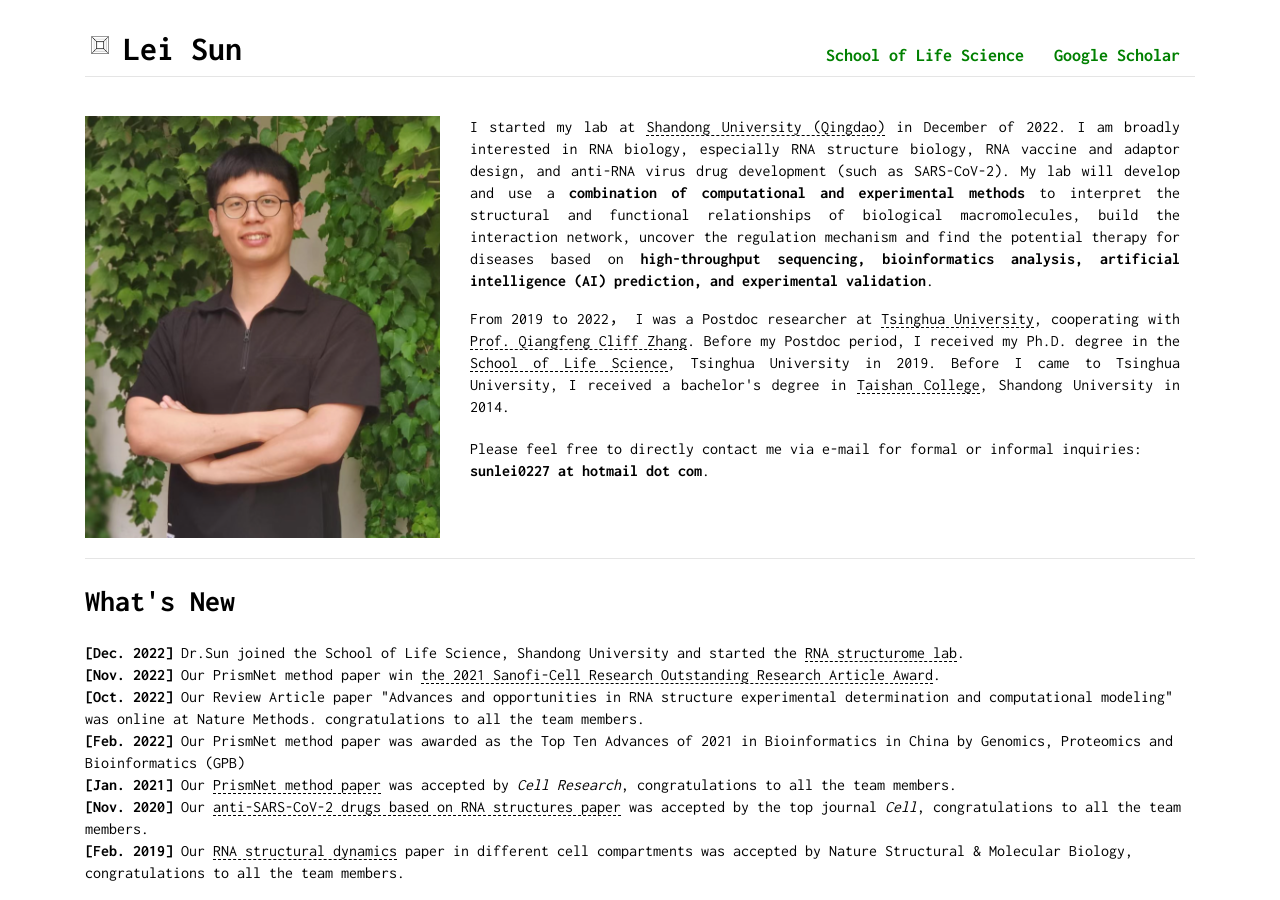
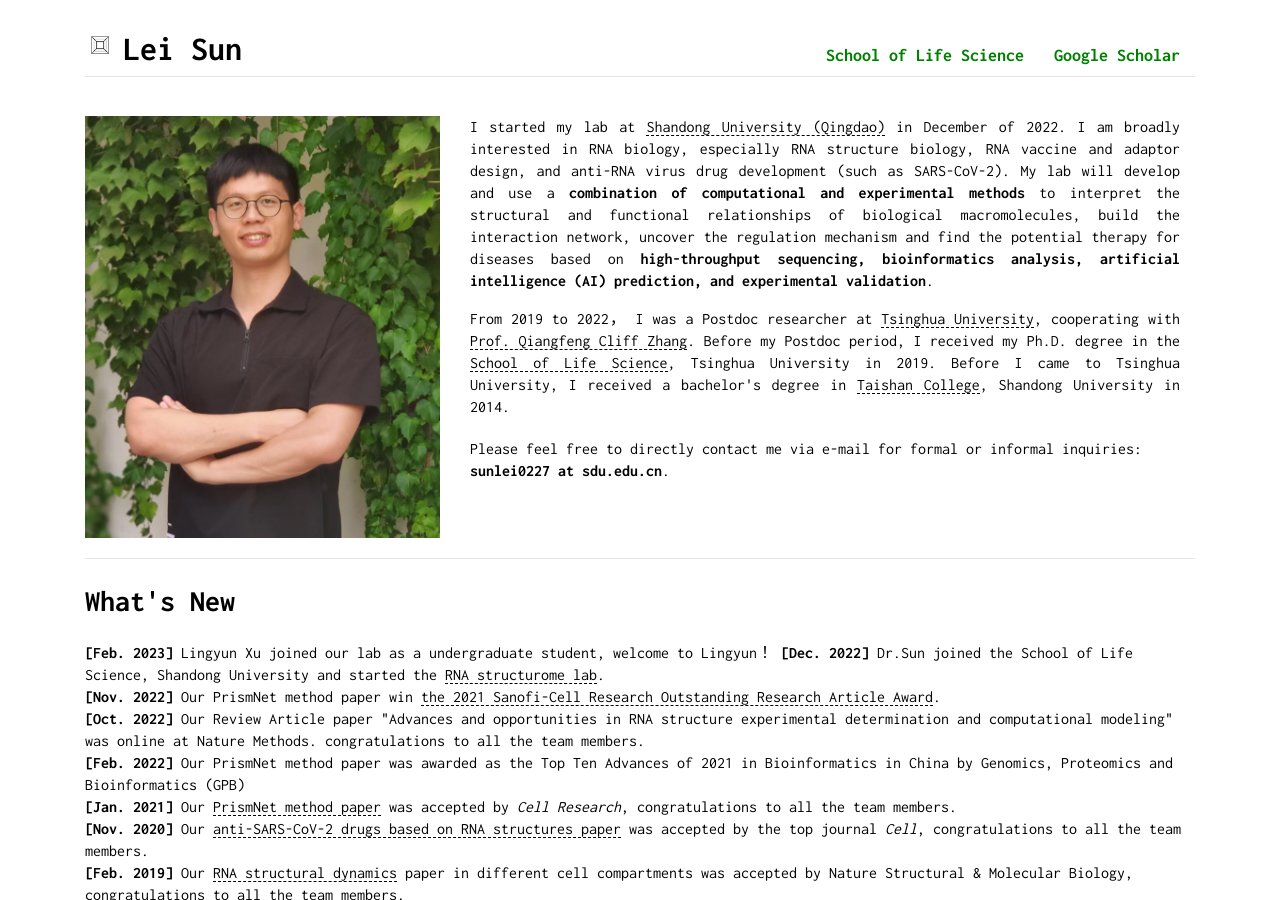
Before and after one commit to sunlei0227/sunlei0227.github.io, a Jekyll site: the page index.html, which Jekyll copies as it is, in a window 1280 px wide and 900 px high. Built offline with Jekyll 4.4.1, drawn with Linux system fonts in a browser that asks for light colours; comment, search, counter and statistics services are not loaded; some of the changed text lies outside the part shown.

Commit message:
Update index.html

```diff
--- a/index.html
+++ b/index.html
@@ -168,7 +168,7 @@
                             Before my Postdoc period, I received my Ph.D. degree in the <a target="_blank" href="https://life.tsinghua.edu.cn/">School of Life Science</a>, Tsinghua University in 2019. Before I came to Tsinghua University, I received a bachelor's degree in <a target="_blank" href="https://www.tsxt.sdu.edu.cn/">Taishan College</a>, Shandong University in 2014.
                         </p>
                         <p style="margin-top: 20px">
-                            Please feel free to directly contact me via e-mail for formal or informal inquiries: <b>sunlei0227 at hotmail dot com</b>.
+                            Please feel free to directly contact me via e-mail for formal or informal inquiries: <b>sunlei0227 at sdu.edu.cn</b>.
                         </p>
                     </div>
                 </div>
@@ -179,6 +179,7 @@
             <h2>What's New</h2>
 
             <p>
+                <strong>[Feb. 2023]</strong> Lingyun Xu joined our lab as a undergraduate student, welcome to Lingyun！
                 <strong>[Dec. 2022]</strong> Dr.Sun joined the School of Life Science, Shandong University and started the <a href="https://www.lifesci.sdu.edu.cn/info/1064/7587.htm" target="_blank">RNA structurome lab</a>.<br />
                 <strong>[Nov. 2022]</strong> Our PrismNet method paper win <a href="https://www.nature.com/articles/s41422-022-00749-0" target="_blank">the 2021 Sanofi-Cell Research Outstanding Research Article Award</a>.<br />
                 <strong>[Oct. 2022]</strong> Our Review Article paper "Advances and opportunities in RNA structure experimental determination and computational modeling" was online at Nature Methods. congratulations to all the team members.<br />
@@ -499,7 +500,7 @@
                     </a>
 
    <hr />
-<
+
  <!-- new part -->
             <h2>Join us</h2>
 
@@ -521,7 +522,7 @@
                 </p>
 
                 <p>
-                Please feel free to directly contact me via e-mail for formal or informal inquiries: <strong>sunlei0227 at hotmail dot com.</strong>
+                Please feel free to directly contact me via e-mail for formal or informal inquiries: <strong>sunlei0227 at hotmail dot com or sunlei0227 at sdu.edu.cn</strong>
                 </p>
             </p>
 
```
